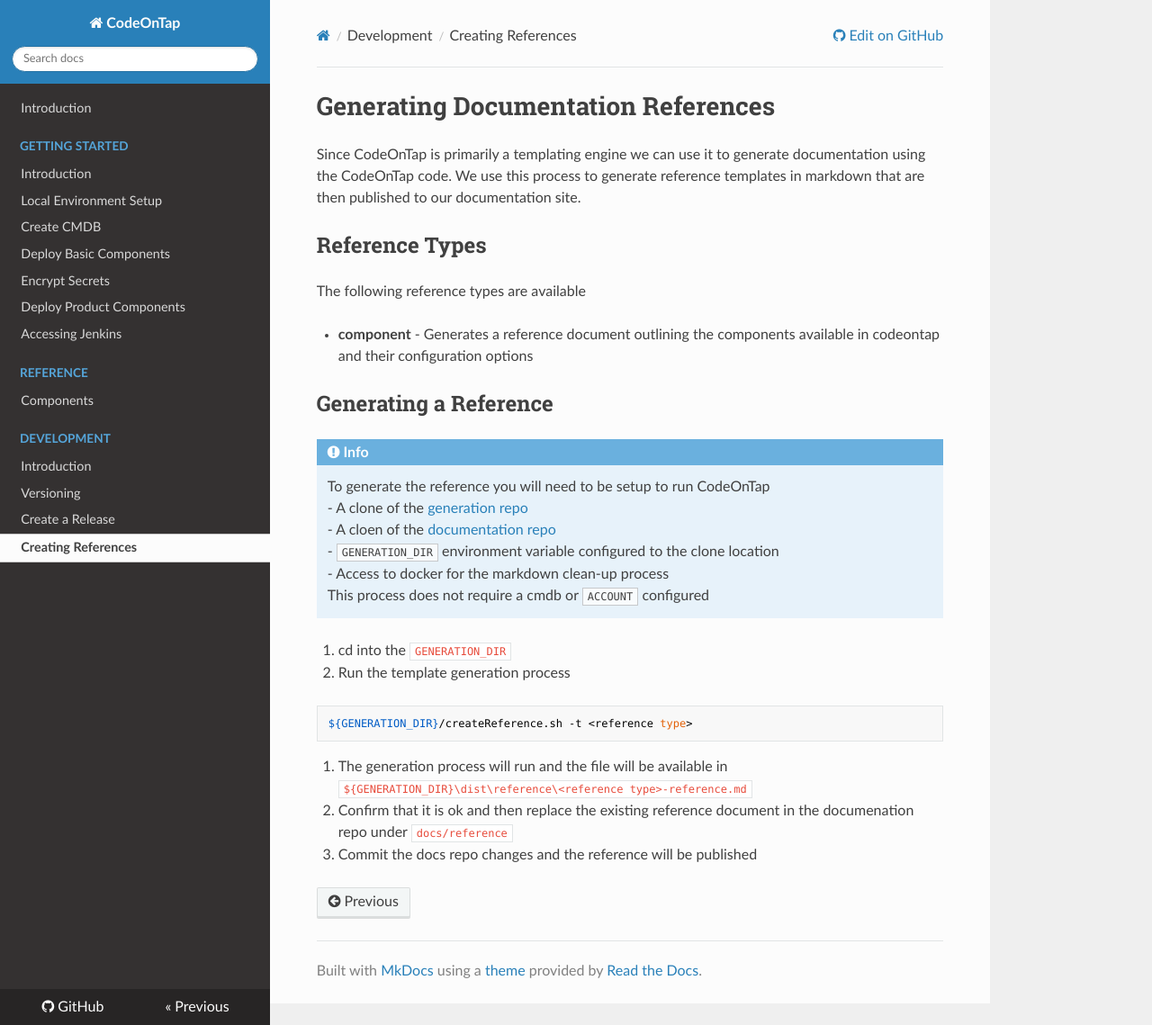
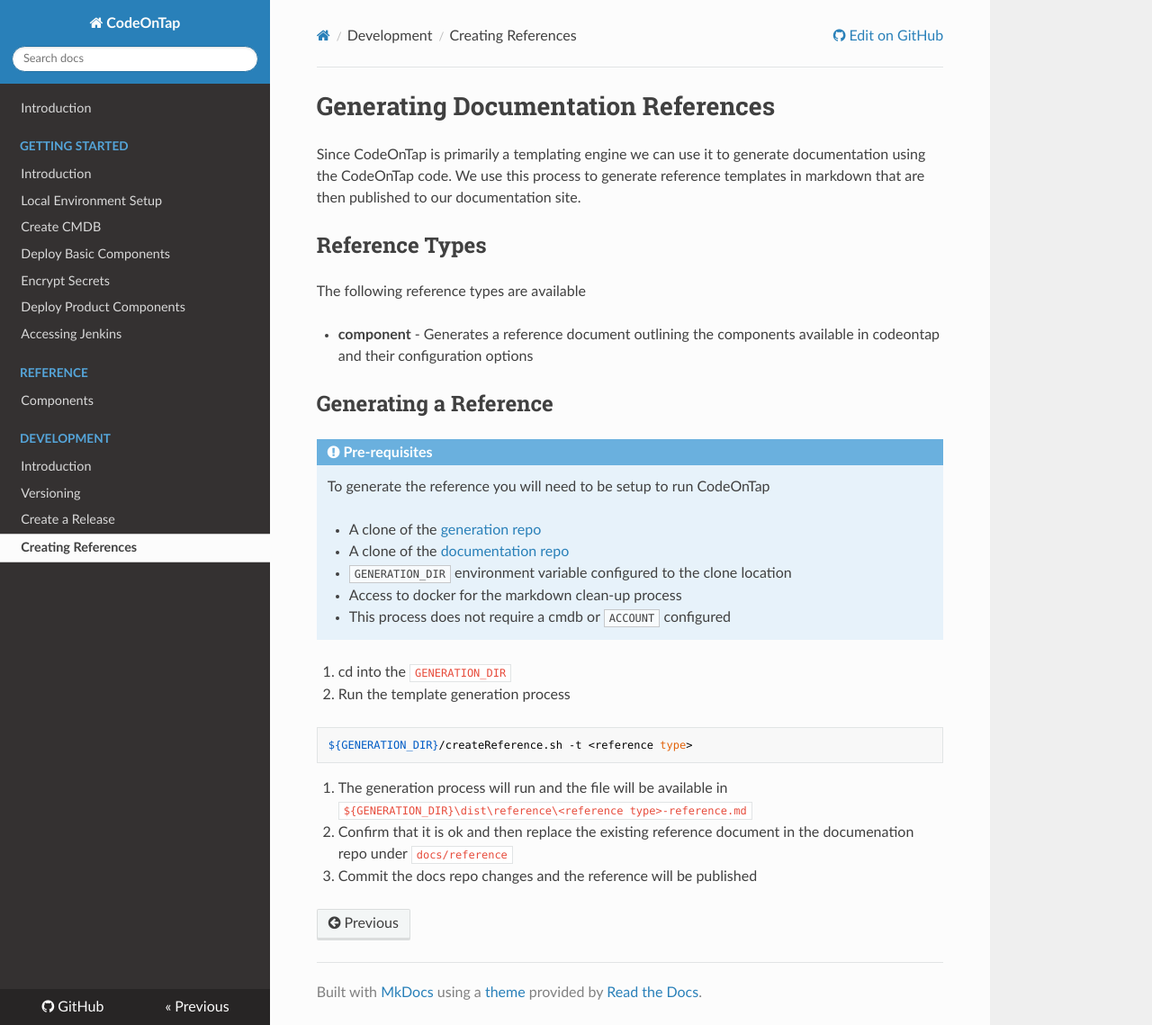
Before and after one commit to codeontap/codeontap, an MkDocs documentation site: the page built from docs/development/creating-references.md, in a window 1280 px wide and 1139 px high. Shown: the whole window at 90% size. Built offline with MkDocs 1.6.1, drawn with Linux system fonts in a browser that asks for light colours; nearby versions of some CDN libraries.

Commit message:
update pre-reqs

```diff
--- a/docs/development/creating-references.md
+++ b/docs/development/creating-references.md
@@ -11,13 +11,14 @@
 
 ## Generating a Reference
 
-!!! info Pre-requisites
+!!! note "Pre-requisites"
     To generate the reference you will need to be setup to run CodeOnTap
+
     - A clone of the [generation repo](https://github.com/codeontap/gen3)
-    - A cloen of the [documentation repo](https://github.com/codeontap/codeontap)
+    - A clone of the [documentation repo](https://github.com/codeontap/codeontap)
     - `GENERATION_DIR` environment variable configured to the clone location
     - Access to docker for the markdown clean-up process
-    This process does not require a cmdb or `ACCOUNT` configured
+    - This process does not require a cmdb or `ACCOUNT` configured
 
 1. cd into the `GENERATION_DIR`
 2. Run the template generation process
```
